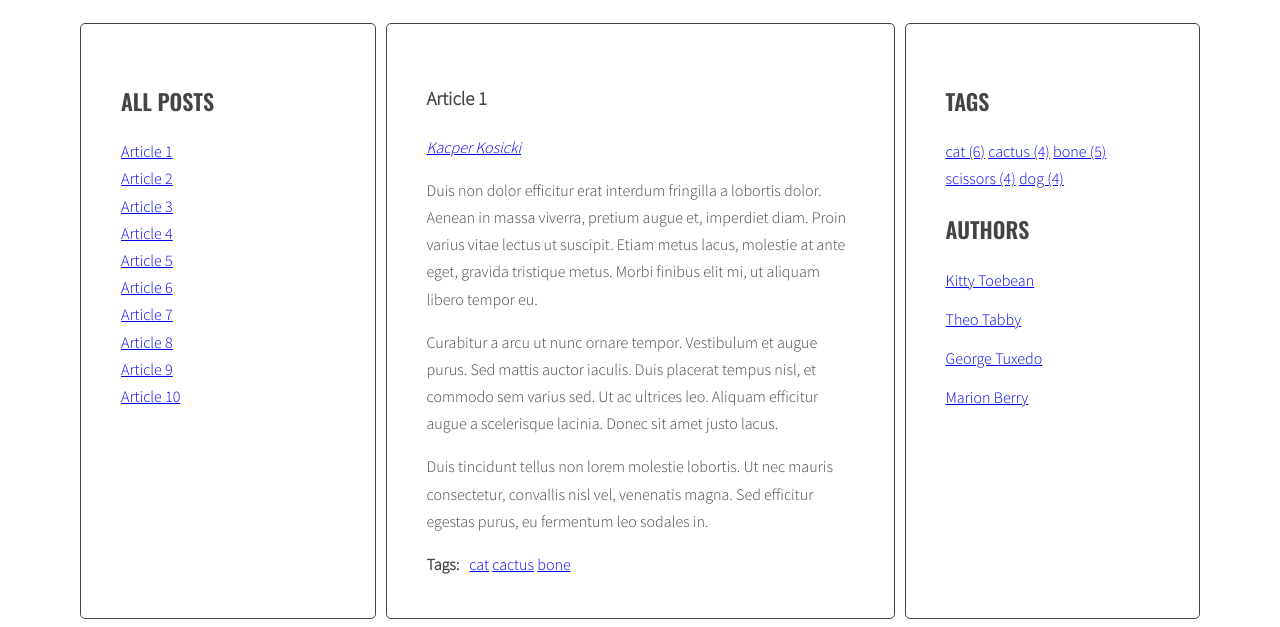
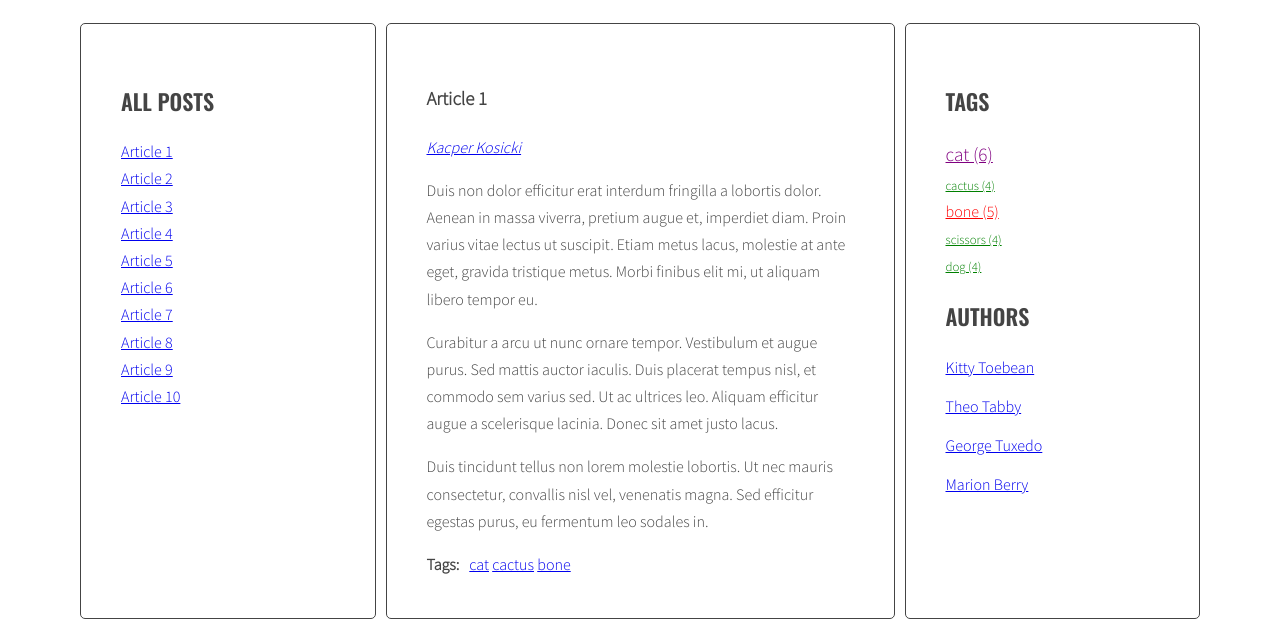
Before and after one commit to KacperKosicki/javascript-blog, a website: page index.html in a window 1280 px wide. Shown: the part 220-847 px from the top of the page. Drawn offline with nearby package versions, Linux system fonts and the light colour scheme.

Commit message:
Write the calculateTagsParams, calculateTagClass functions, and add a font color and type depending on the most popular tags

```diff
--- a/js/script.js
+++ b/js/script.js
@@ -6,6 +6,9 @@ const optTitleListSelector='.titles';
 const optArticleTagsSelector = '.post-tags .list';
 const optArticleAuthorSelector = '.post-author';
 const optTagsListSelector = '.tags.list';
+const optCloudClassCount = 5;
+const optCloudClassPrefix = 'tag-size-';
+/* program code */
 function generateTitleLinks(customSelector = '') {
   /* [DONE] remove contents of titleList */
   const titleList=document.querySelector(optTitleListSelector);
@@ -64,6 +67,29 @@ const titleClickHandler=function(event){
   targetArticle.classList.add('active');
 };
 generateTitleLinks();
+function calculateTagsParams(tags){
+  const params = {
+    min: 999999,
+    max: 0
+  };
+  for(let tag in tags){
+    if(tags[tag] > params.max){
+      params.max = tags[tag];
+    }
+    if(tags[tag] < params.min){
+      params.min = tags[tag];
+    }
+    console.log(tag + ' is used ' + tags[tag] + ' times');
+  }
+  return params;
+}
+function calculateTagClass(count, params) {
+  const normalizedCount = count - params.min;
+  const normalizedMax = params.max - params.min;
+  const percentage = normalizedCount / normalizedMax;
+  const classNumber = Math.floor(percentage * (optCloudClassCount - 1) + 1);
+  return optCloudClassPrefix + classNumber;
+}
 function generateTags(){
   /* [NEW] create a new variable allTags with an empty object */
   let allTags = {};
@@ -107,11 +133,15 @@ function generateTags(){
   /* [NEW] find list of tags in right column */
   const tagList = document.querySelector(optTagsListSelector);
   /* [NEW] create variable for all links HTML code */
+  const tagsParams = calculateTagsParams(allTags);
+  console.log('tagsParams:', tagsParams)
   let allTagsHTML = '';
   /* [NEW] START LOOP: for each tag in allTags: */
   for(let tag in allTags){
     /* [NEW] generate code of a link and add it to allTagsHTML */
-    allTagsHTML += '<a href="#tag-' + tag + '">' + tag + ' (' + allTags[tag] + ')</a> ';
+    const tagLinkHTML = '<li><a href="#" class="' + calculateTagClass(allTags[tag], tagsParams) + '">' + tag + ' (' + allTags[tag] + ')' + '</a></li>';
+    console.log('tagLinkHTML:', tagLinkHTML);
+    allTagsHTML += tagLinkHTML;
     /* [NEW] END LOOP: for each tag in allTags: */
   }
   /*[NEW] add HTML from allTagsHTML to tagList */
--- a/sass/style.scss
+++ b/sass/style.scss
@@ -118,3 +118,31 @@ body {
     margin: 0 10px 0 0;
   }
 }
+.tag-size-1 {
+  font-size: 80%;
+  color: green;
+}
+
+.tag-size-2 {
+  font-size: 90%;
+  color: blue;
+}
+
+.tag-size-3 {
+  font-size: 100%;
+  color: red;
+}
+
+.tag-size-4 {
+  font-size: 110%;
+  color: pink;
+}
+
+.tag-size-5 {
+  font-size: 120%;
+  color: purple;
+}
+.tags-cloud a {
+  display: inline-block;
+  margin-right: 10px;
+}
```
Also changed, not shown: css/style.css, 1 other file.
